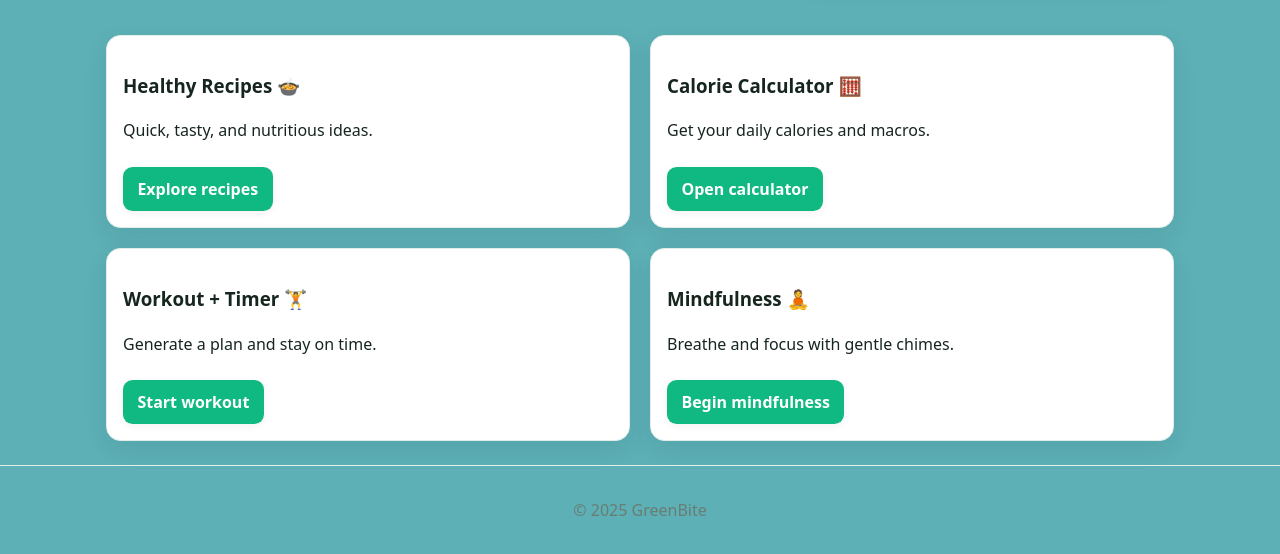
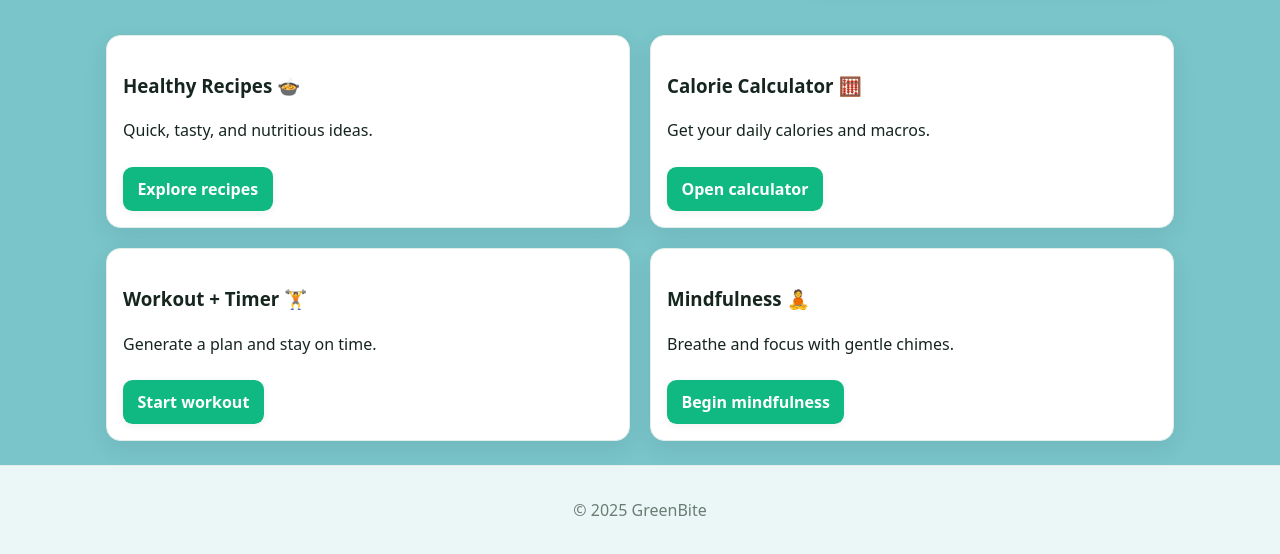
Before and after one commit to Ctum0/GreenBite, a plain HTML site: page index.html in a window 1280 px wide. Shown: the part 366-920 px from the top of the page. Drawn offline with Linux system fonts and the light colour scheme.

Commit message:
bg and footer color

```diff
--- a/assets/css/style.css
+++ b/assets/css/style.css
@@ -1,7 +1,8 @@
 :root{
   /* --bg:#f6faf8; */
   /* --bg:#a9e2cf; */
-  --bg:rgb(92, 176, 182);
+  /* --bg:rgb(92, 176, 182); */
+  --bg:rgb(121, 197, 202);
   --surface:#ffffff;
   --text:#16261f;
   --muted:#6a7d73;
@@ -64,7 +65,7 @@ img{ max-width:100%; display:block }
 }
 
 /* Footer */
-.site-footer{ margin-top:auto; padding:16px; text-align:center; color:var(--muted); border-top:1px solid var(--border); background:transparent }
+.site-footer{ margin-top:auto; padding:16px; text-align:center; color:var(--muted); border-top:1px solid var(--border); background:rgba(255,255,255,.85); }
 
 /* Card */
 .card{
```
